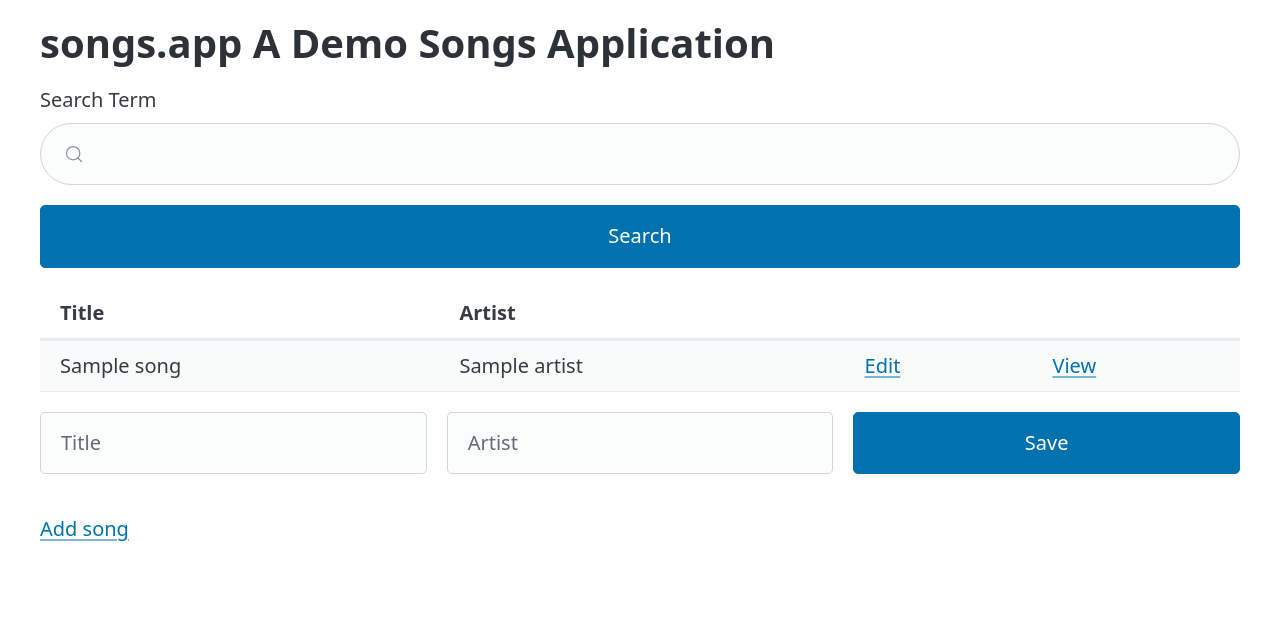
After one commit to tmrotz/music-voting, a Flask app: template templates/songs/index.html in a window 1280 px wide. The commit adds this page. Shown: the top 623 px of the page. Run offline with Flask 3, Linux system fonts and the light colour scheme; the template is opened without the code that fills it: most values are stand-ins (such as "Sample title", 1, 10 or a date in 2020); some libraries are stand-ins or nearby versions.

Commit message:
Oops, lots of stuff

```diff
--- a/app.py
+++ b/app.py
@@ -1,11 +1,14 @@
 from flask import Flask, flash, redirect, render_template, request
 from songs_model import Song
+from spotify import bp
 
 Song.load_db()
 
 app = Flask(__name__)
 
 app.secret_key = b'hypermedia rocks'
+
+app.register_blueprint(bp)
 
 @app.route("/")
 def index():
@@ -14,15 +17,16 @@ def index():
 @app.route("/songs")
 def songs():
     search = request.args.get("q")
+    page = int(request.args.get("page", 1))
     if search is not None:
         songs_set = Song.search(search)
     else:
-        songs_set = Song.all()
-    return render_template("index.html", songs=songs_set)
+        songs_set = Song.all(page)
+    return render_template("songs/index.html", songs=songs_set, page=page)
 
 @app.route("/songs/new", methods=['GET'])
 def new_song():
-    return render_template("new.html", song=Song())
+    return render_template("songs/new.html", song=Song())
 
 @app.route("/songs/new", methods=['POST'])
 def create_song():
@@ -34,18 +38,18 @@ def create_song():
         flash("Created New Song!")
         return redirect("/songs")
     else:
-        return render_template("new.html", song=s)
+        return render_template("songs/new.html", song=s)
 
 @app.route("/songs/<song_id>")
 def song(song_id=0):
     song = Song.find(song_id)
-    return render_template("show.html", song=song)
+    return render_template("songs/show.html", song=song)
 
 
 @app.route("/songs/<song_id>/edit", methods=['GET'])
 def song_edit_get(song_id=0):
     song = Song.find(song_id)
-    return render_template("edit.html", song=song)
+    return render_template("songs/edit.html", song=song)
 
 @app.route("/songs/<song_id>/edit", methods=['POST'])
 def songs_edit_post(song_id=0):
@@ -55,9 +59,9 @@ def songs_edit_post(song_id=0):
       request.form['artist'])
     if s.save():
         flash("Updated Song!")
-        return redirect("/songs/" + str(song_id))
+        return redirect(f"/songs/{song_id}")
     else:
-        return render_template("edit.html", song=s)
+        return render_template("songs/edit.html", song=s)
 
 @app.route("/songs/<song_id>", methods=['DELETE'])
 def songs_delete(song_id=0):
--- a/songs.json
+++ b/songs.json
@@ -22,5 +22,35 @@
     "title": "Derezzed",
     "artist": "Daft Punk",
     "errors": {}
+  },
+  {
+    "id": 8,
+    "title": "asdf",
+    "artist": "asdf",
+    "errors": {}
+  },
+  {
+    "id": 9,
+    "title": "qwerty",
+    "artist": "qwerty",
+    "errors": {}
+  },
+  {
+    "id": 10,
+    "title": "asdgergi",
+    "artist": "xhljkdfguoidfs",
+    "errors": {}
+  },
+  {
+    "id": 11,
+    "title": "38",
+    "artist": "xfj80",
+    "errors": {}
+  },
+  {
+    "id": 12,
+    "title": "layi7wr",
+    "artist": "xgy;893",
+    "errors": {}
   }
 ]
--- a/songs_model.py
+++ b/songs_model.py
@@ -5,7 +5,7 @@ import time
 # ========================================================
 # Song Model
 # ========================================================
-PAGE_SIZE = 10
+PAGE_SIZE = 5
 
 class Song:
     # mock songs database
--- /dev/null
+++ b/spotify.py
@@ -0,0 +1,51 @@
+from flask import Blueprint, redirect, render_template
+import re
+import requests
+
+payload = {
+    'grant_type': 'client_credentials',
+    'client_id': "8645bb1a4b5547e8bf421540cb4f83cf",
+    'client_secret': "7f2557a2198548df8fb3fe1710a7f5f8"
+}
+access_token = None
+
+bp = Blueprint('spotify', __name__, url_prefix='/spotify')
+
+@bp.route("/")
+def spotify():
+    global access_token
+    if access_token is None:
+        r = requests.post(
+            url="https://accounts.spotify.com/api/token",
+            data=payload,
+            headers={'Content-Type': 'application/x-www-form-urlencoded'})
+        if 'access_token' in r.json():
+            access_token = r.json().get('access_token')
+            return render_template("spotify/index.html", data=r.json(), token=access_token)
+    return render_template("spotify/index.html", token=access_token)
+
+@bp.route("/tracks")
+def get_track():
+    if access_token is None:
+        return redirect("/spotify")
+    else:
+        r = requests.get(
+            url="https://api.spotify.com/v1/tracks/11dFghVXANMlKmJXsNCbNl",
+            headers={'Authorization': "Bearer " + access_token})
+        if r.status_code == 200:
+            json = r.json()
+            title = json.get('name')
+            title_link = json['external_urls']['spotify']
+            artist = json.get('artists')[0]
+            artist_name = artist.get('name')
+            artist_link = artist['external_urls']['spotify']
+            return render_template("/spotify/track.html", title=title, title_link=title_link, artist_name=artist_name, artist_link=artist_link)
+    return redirect("/")
+
+@bp.route("/validate")
+def validate():
+    pattern = '(\w{20,30})'
+    text = 'https://open.spotify.com/track/6rqhFgbbKwnb9MLmUQDhG6'
+    if match := re.search(pattern, text, re.IGNORECASE):
+      title = match.group(1)
+    # hello
--- a/templates/layout.html
+++ b/templates/layout.html
@@ -3,10 +3,21 @@
 
 <head>
     <title>Song App</title>
-    <script src="../static/js/htmx.js"></script>
+    <script src="/static/js/htmx.js"> </script>
+    <script>
+        htmx.onLoad(function () {
+            htmx.logAll()
+        })
+    </script>
+    <link rel="shortcut icon" href="{{ url_for('static', filename='favicon.ico') }}">
+
+    <meta charset="utf-8">
+    <meta name="viewport" content="width=device-width, initial-scale=1">
+    <meta name="color-scheme" content="light dark" />
+    <link rel="stylesheet" href="https://cdn.jsdelivr.net/npm/@picocss/pico@2/css/pico.min.css" />
 </head>
 
-<body hx-boost="true">
+<body hx-boost="true" class="container">
     <main>
         <header>
             <h1>
@@ -19,6 +30,7 @@
         {% endfor %}
         {% block content %}{% endblock %}
     </main>
-</body >
+    <footer></footer>
+</body>
 
-</html >
+</html>
--- /dev/null
+++ b/templates/songs/index.html
@@ -0,0 +1,55 @@
+{% extends 'layout.html' %}
+
+{% block content %}
+
+<form action="/songs" method="get" class="tool-bar">
+  <label for="search">Search Term</label>
+  <input id="search" type="search" name="q" value="{{ request.args.get('q') or '' }}" />
+  <input type="submit" value="Search"/>
+</form>
+
+<table class="striped">
+  <thead>
+    <tr>
+      <th scope="col">Title</th>
+      <th>Artist</th>
+      <th></th>
+      <th></th>
+    </tr>
+  </thead>
+  <tbody>
+  {% for song in songs %}
+    <tr>
+      <th scope="row">{{ song.title }}</th>
+      <td>{{ song.artist }}</td>
+      <td><a href="/songs/{{ song.id }}/edit">Edit</a></td>
+      <td><a href="/songs/{{ song.id }}">View</a></td>
+    </tr>
+  {% endfor %}
+  </tbody>
+</table>
+
+<form action="/songs/new" method="post">
+  <fieldset class="grid">
+    <input name="title" id="title" type="text" placeholder="Title">
+    <input name="artist" id="artist" type="text" placeholder="Artist">
+    <input name="submit" type="submit" value="Save" />
+  </fieldset>
+</form>
+
+<div>
+  <span style="float: right">
+    {% if page > 1 %}
+      <a href="/songs?page={{ page - 1 }}">Previous</a>
+    {% endif %}
+    {% if songs|length == 5 %}
+      <a href="/songs?page={{ page + 1 }}">Next</a>
+    {% endif %}
+  </span>
+</div>
+
+<p>
+  <a href="/songs/new">Add song</a>
+</p>
+
+{% endblock %}
```
Also changed, not shown: templates/index.html (deleted, +0 -33 lines), templates/spotify/index.html (added, +11 -0 lines), templates/spotify/track.html (added, +11 -0 lines), static/favicon.ico (added), templates/songs/edit.html (renamed from templates/edit.html), templates/songs/new.html (renamed from templates/new.html), templates/songs/show.html (renamed from templates/show.html).
